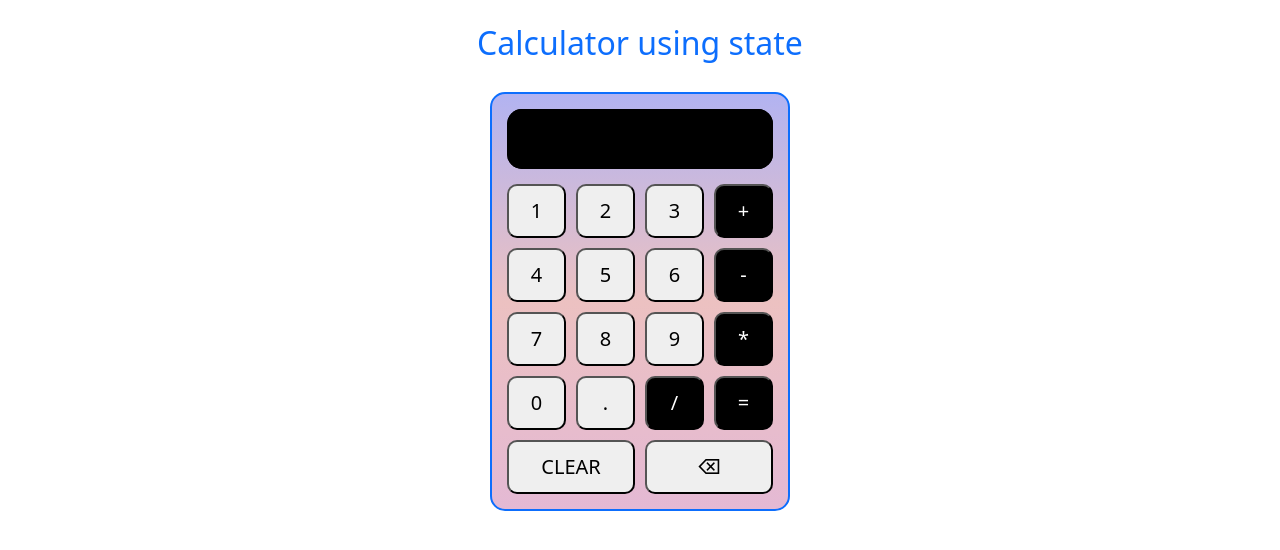
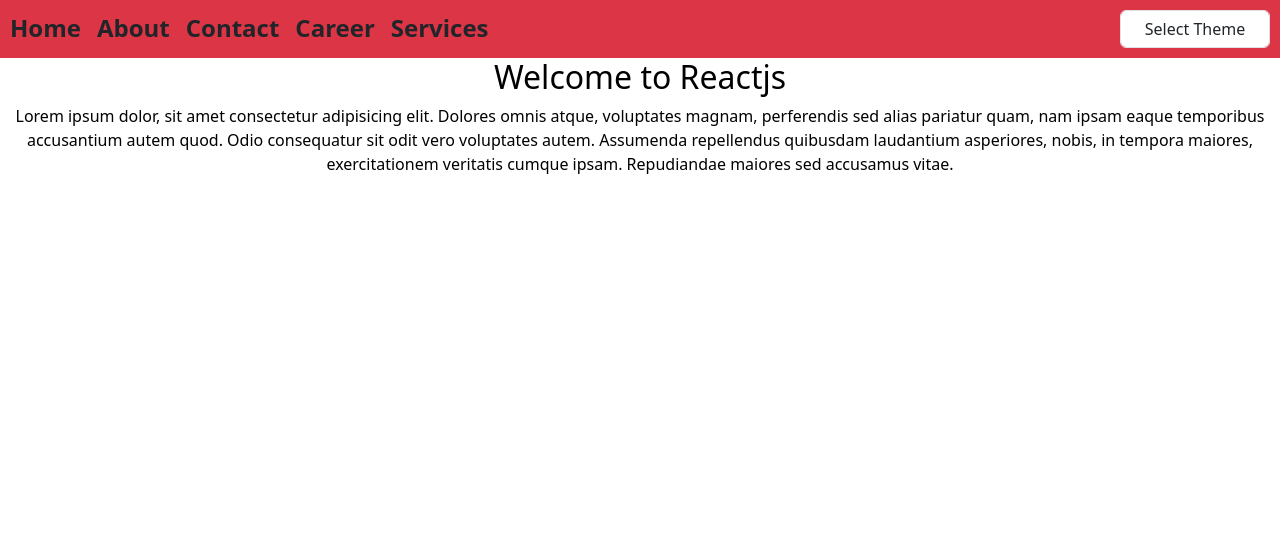
Before and after one commit to mayurrajput8486/changeXpert_react_B01, a React (Vite) app in the folder stateapp/: page / in a window 1280 px wide. Shown: the top 550 px of the page. Built offline with nearby package versions, Linux system fonts and the light colour scheme.

Commit message:
theme change

```diff
--- a/stateapp/index.html
+++ b/stateapp/index.html
@@ -5,6 +5,7 @@
     <link rel="icon" type="image/svg+xml" href="/vite.svg" />
     <meta name="viewport" content="width=device-width, initial-scale=1.0" />
     <title>stateapp</title>
+    <link rel="stylesheet" href="./src/index.css">
   </head>
   <body>
     <div id="root"></div>
--- a/stateapp/src/App.jsx
+++ b/stateapp/src/App.jsx
@@ -7,18 +7,20 @@
 import Loginform from './components/Loginform'
 import Employees from './components/Employees'
 import Calculator from './components/Calculator'
+import BgMode from './components/BgMode'
+import './App.css'
 const App = () => {
   return (
-    <div className='text-primary text-center'>
+    <div className='text-primary text-center' >
       {/* <Counter/> */}
       {/* <CartValue/>  */}
       {/* <TempApp/>  */}
       {/* <TempControlApp/> */}
       {/* <Formdata/> */}
-      <br/>
       {/* <Loginform/> */}
       {/* <Employees/> */}
-      <Calculator/>
+      {/* <Calculator/> */}
+      <BgMode/>
     </div>
   )
 }
--- /dev/null
+++ b/stateapp/src/components/BgMode.jsx
@@ -0,0 +1,49 @@
+import { useState } from "react"
+
+const BgMode = () => {
+
+    const [bgColor, setBgcolor] = useState('white')
+
+    const bgHandler = (e) => {
+        setBgcolor(e.target.value)
+    }
+    let textColor = ''
+
+    if(bgColor === 'black' || bgColor === 'green' || bgColor === 'blue'){
+        textColor = 'white'
+    }else {
+        textColor = 'black'
+    }
+
+    return (
+        <div style={{background : bgColor, height : '100vh', color : textColor}}>
+            <div className="bg-danger ms-auto d-flex justify-content-evenly" style={{ padding: '10px', }}>
+                <div className="d-flex justify-content-evenly text-dark fw-bold fs-4">
+                    <div>Home</div>
+                    <div className="ms-3">About</div>
+                    <div className="ms-3">Contact</div>
+                    <div className="ms-3">Career</div>
+                    <div className="ms-3">Services</div>
+                </div>
+                <div className="ms-auto">
+                    <select className="form-control text-center" style={{ width: '150px' }} onChange={bgHandler}>
+                        <option value=''>Select Theme</option>
+                        <option value='black'>Dark Mode</option>
+                        <option value='white'>Light Mode</option>
+                        <option value='green'>Green Mode</option>
+                        <option value='blue'>Navy Mode</option>
+                    </select>
+                </div>
+            </div>
+            <div>
+                <h2>Welcome to Reactjs</h2>
+                <p>
+                    Lorem ipsum dolor, sit amet consectetur adipisicing elit. Dolores omnis atque, voluptates magnam, perferendis sed alias pariatur quam, nam ipsam eaque temporibus accusantium autem quod. Odio consequatur sit odit vero voluptates autem. Assumenda repellendus quibusdam laudantium asperiores, nobis, in tempora maiores, exercitationem veritatis cumque ipsam. Repudiandae maiores sed accusamus vitae.
+                </p>
+            </div>
+        </div>
+
+    )
+}
+
+export default BgMode
```
